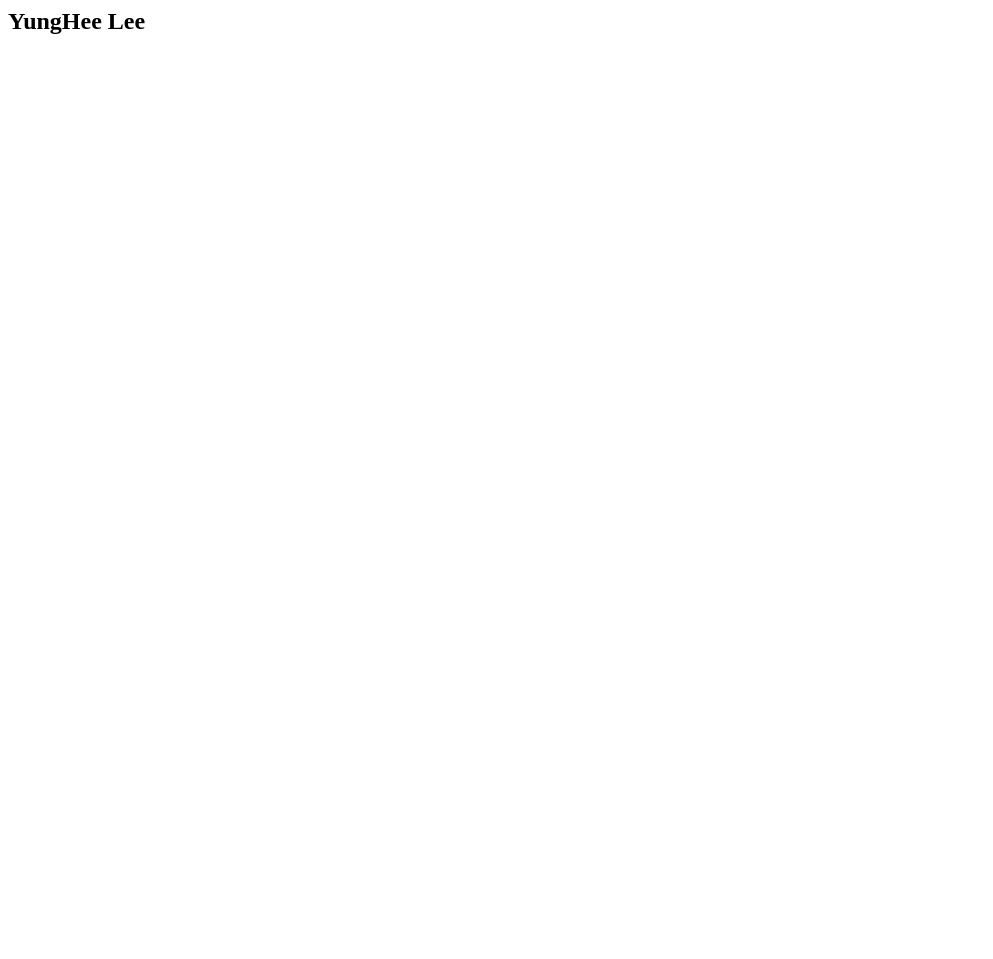
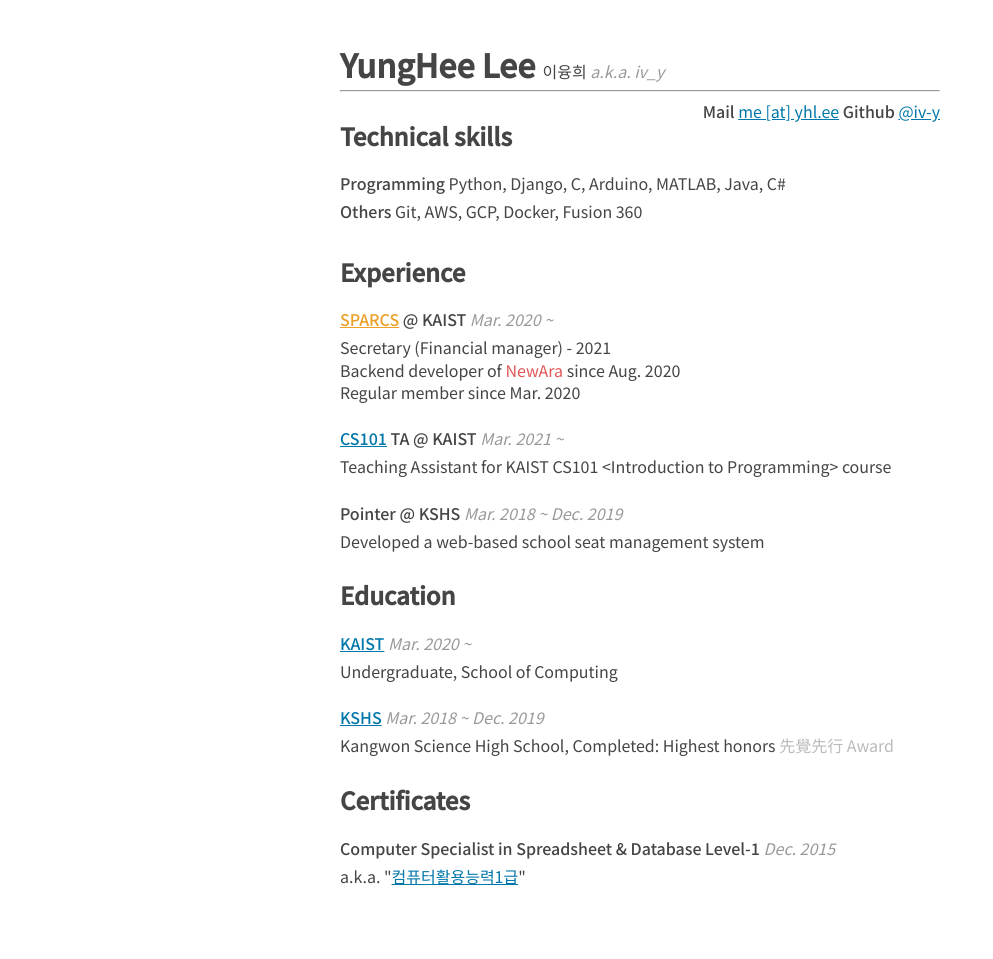
Before and after one commit to iv-y/iv-y.github.io, a Flask app: page / in a window 1280 px wide. Before the commit the part shown is almost empty. Shown: the whole page, without its empty margins (0-993 px from the left). Before the commit the page ends 34 px from the top, so only its background shows below. Run offline with Flask 2, Linux system fonts and the light colour scheme.

Commit message:
Add basic CV

```diff
--- /dev/null
+++ b/app.yaml
@@ -0,0 +1 @@
+runtime: python38
--- /dev/null
+++ b/static/index.css
@@ -0,0 +1,63 @@
+body {
+    font-family: 'Noto Sans KR', sans-serif;
+    color: #454545;
+    font-size: 16px;
+    font-weight: 400;
+    margin: 2em auto;
+    max-width: 600px;
+    padding: 1em;
+    text-align: left;
+    line-height: 1.4;
+}
+
+h1 {
+    display: inline;
+    line-height: 1.0;
+}
+
+h2 {
+    margin-top: 1.1em;
+}
+
+.sub {
+    color: #999;
+}
+
+.light {
+    color: #BBB;
+}
+
+a {
+    color: #07A;
+}
+
+ul {
+    list-style-type: none;
+    padding-left: 0;
+}
+
+li {
+    margin-bottom: 1.5em;
+}
+
+.heavy {
+    font-weight: 500;
+}
+
+.stick-right {
+    float: right;
+}
+
+.sparcs {
+    color: rgb(235, 160, 42);
+}
+
+.newara {
+    color: #e15858;
+}
+
+.cv-item {
+    font-weight: 500;
+    display: inline-block;
+    margin-bottom: 0.35em;
+}
--- a/templates/index.html
+++ b/templates/index.html
@@ -1,10 +1,75 @@
 <html>
     <head>
+
         <title>YungHee Lee</title>
+
+        <link rel="preconnect" href="https://fonts.googleapis.com">
+        <link rel="preconnect" href="https://fonts.gstatic.com" crossorigin>
+        <link href="https://fonts.googleapis.com/css2?family=Noto+Sans+KR:wght@400;500&display=swap" rel="stylesheet">
+
+        <link rel="stylesheet" type="text/css" href="/static/index.css"/>
+
     </head>
     <body>
-        <h2>
-            YungHee Lee
-        </h2>
+        <h1>YungHee Lee </h1>
+        <span class="heavy">이융희 </span>
+        <i class="sub">a.k.a. iv_y</i>
+        <hr>
+        <span class="stick-right">
+            <span class="heavy">Mail</span> <a href="#">me [at] yhl.ee</a>
+            <span class="heavy">Github</span> <a href="https://github.com/iv-y">@iv-y</a>
+        </span>
+
+        <h2>Technical skills</h2>
+        <ul>
+            <li>
+                <span class="cv-item">Programming</span> Python, Django, C, Arduino, MATLAB, Java, C# <br>
+                <span class="cv-item">Others</span> Git, AWS, GCP, Docker, Fusion 360
+            </li>
+        </ul>
+
+        <h2>Experience</h2>
+        <ul>
+            <li>
+                <span class="cv-item"><a href="https://sparcs.org" class="sparcs">SPARCS</a> @ KAIST</span>
+                <i class="sub"> Mar. 2020 ~ </i> <br>
+                Secretary (Financial manager) - 2021 <br>
+                Backend developer of <span class="newara">NewAra</span> since Aug. 2020 <br>
+                Regular member since Mar. 2020
+            </li>
+            <li>
+                <span class="cv-item"><a href="http://cs101.kaist.ac.kr">CS101</a> TA @ KAIST</span>
+                <i class="sub"> Mar. 2021 ~ </i> <br>
+                Teaching Assistant for KAIST CS101 &lt;Introduction to Programming&gt; course
+            </li>
+            <li>
+                <span class="cv-item">Pointer @ KSHS</span>
+                <i class="sub"> Mar. 2018 ~ Dec. 2019 </i> <br>
+                Developed a web-based school seat management system
+            </li>
+        </ul>
+
+        <h2>Education</h2>
+        <ul>
+            <li>
+                <span class="cv-item"><a href="https://kaist.ac.kr">KAIST</a></span>
+                <i class="sub"> Mar. 2020 ~ </i> <br>
+                Undergraduate, School of Computing
+            </li>
+            <li>
+                <span class="cv-item"><a href="https://kangwon-sh.gwe.hs.kr">KSHS</a></span>
+                <i class="sub"> Mar. 2018 ~ Dec. 2019 </i> <br>
+                Kangwon Science High School, Completed: Highest honors <span class="light">先覺先行 Award</span>
+            </li>
+        </ul>
+
+        <h2>Certificates</h2>
+        <ul>
+            <li>
+                <span class="cv-item">Computer Specialist in Spreadsheet & Database Level-1</span>
+                <i class="sub" title="Not a typo!"> Dec. 2015 </i> <br>
+                a.k.a. "<a href="http://www.q-net.or.kr/crf005.do?id=crf00505&gSite=Q&gId=&jmCd=0492">컴퓨터활용능력1급</a>"
+            </li>
+        </ul>
     </body>
 </html>
```
Also changed, not shown: main.py (renamed from wsgi.py).
